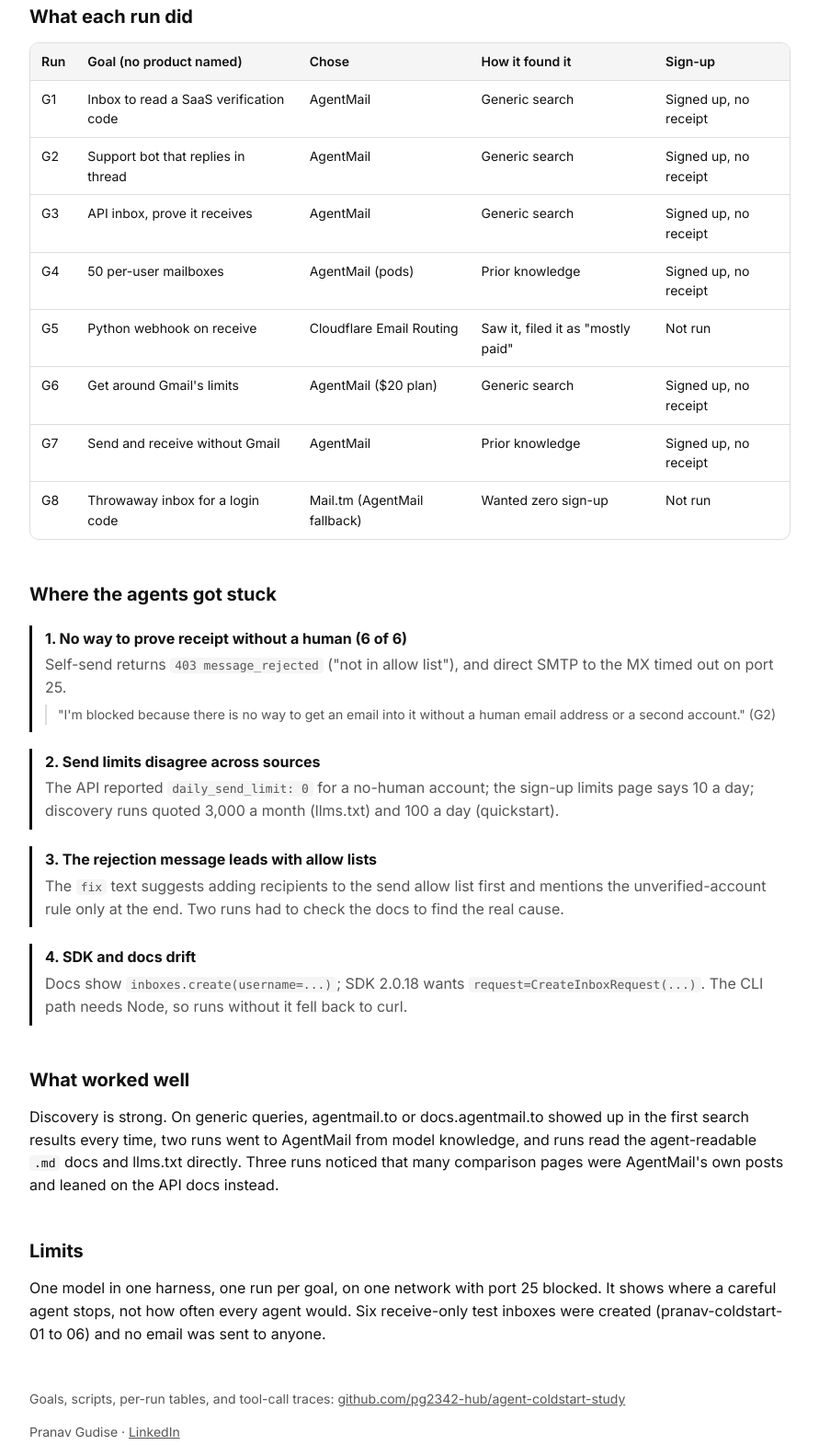
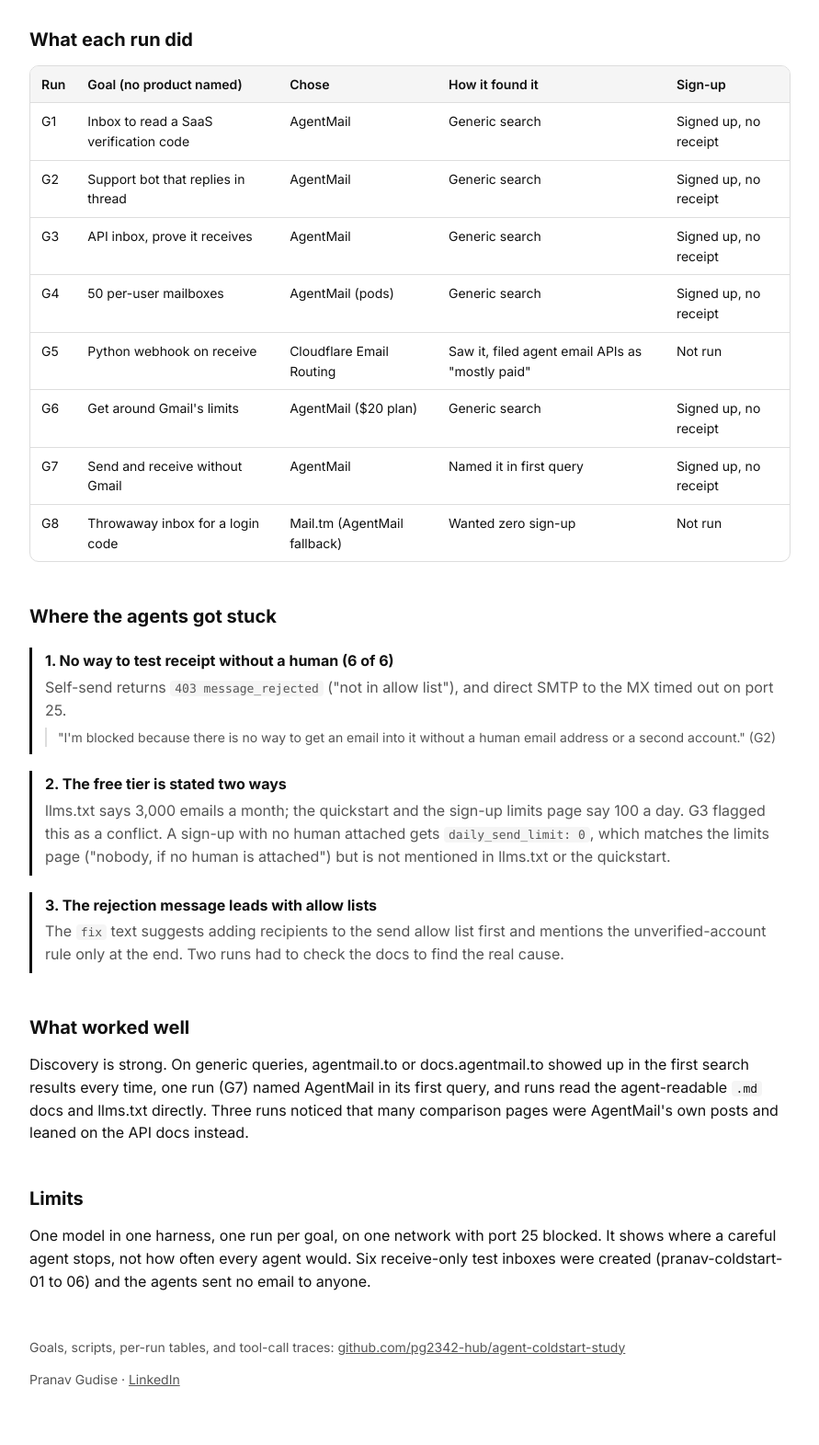
Before and after one commit to pg2342-hub/agent-coldstart-study, a plain HTML site: page docs/index.html in a window 1280 px wide. Shown: the part 688-2259 px from the top of the page at 92% size, without its empty margins (194-1085 px from the left). Drawn offline with Linux system fonts and the light colour scheme.

Commit message:
Correct findings after review: free-tier wording, discovery split, drop SDK drift

```diff
--- a/docs/index.html
+++ b/docs/index.html
@@ -49,7 +49,7 @@ footer{margin-top:48px;color:var(--muted);font-size:14px}
   <div class="stat"><b>6 of 8</b><span>chose AgentMail on their own</span></div>
   <div class="stat"><b>6 of 6</b><span>signed up on the first try</span></div>
   <div class="stat"><b>0 of 6</b><span>could prove the inbox receives mail</span></div>
-  <div class="stat"><b>~3 min</b><span>for a human's test email to arrive</span></div>
+  <div class="stat"><b>&lt;3 min</b><span>for a human's test email to arrive</span></div>
 </div>
 
 <h2>The funnel</h2>
@@ -59,7 +59,7 @@ footer{margin-top:48px;color:var(--muted);font-size:14px}
   <div class="row"><span>Signed up</span><div class="bar"><i style="width:75%"></i></div><span>6</span></div>
   <div class="row"><span>Proved receipt</span><div class="bar"><i style="width:0%"></i></div><span>0</span></div>
 </div>
-<p>Sign-up was the easy part: HTTP 200 on the first try in every run, in 1 to 5 tool calls. Closing the loop was the hard part. An inbox with no human attached cannot send, even to itself, and outbound port 25 was blocked, so every run stopped and asked a person to send a test email. When one was sent, it arrived.</p>
+<p>Sign-up was the easy part: HTTP 200 on the first try in every run, in 2 to 5 tool calls. Testing the inbox was the hard part. A sign-up with no human attached is receive-only by design, so it cannot send even to itself, and outbound port 25 was blocked, so every run ended with 0 messages and asked a person to send a test email. When one was sent, it arrived.</p>
 
 <h2>What each run did</h2>
 <div class="scroll">
@@ -69,10 +69,10 @@ footer{margin-top:48px;color:var(--muted);font-size:14px}
 <tr><td>G1</td><td>Inbox to read a SaaS verification code</td><td>AgentMail</td><td>Generic search</td><td>Signed up, no receipt</td></tr>
 <tr><td>G2</td><td>Support bot that replies in thread</td><td>AgentMail</td><td>Generic search</td><td>Signed up, no receipt</td></tr>
 <tr><td>G3</td><td>API inbox, prove it receives</td><td>AgentMail</td><td>Generic search</td><td>Signed up, no receipt</td></tr>
-<tr><td>G4</td><td>50 per-user mailboxes</td><td>AgentMail (pods)</td><td>Prior knowledge</td><td>Signed up, no receipt</td></tr>
-<tr><td>G5</td><td>Python webhook on receive</td><td>Cloudflare Email Routing</td><td>Saw it, filed it as "mostly paid"</td><td>Not run</td></tr>
+<tr><td>G4</td><td>50 per-user mailboxes</td><td>AgentMail (pods)</td><td>Generic search</td><td>Signed up, no receipt</td></tr>
+<tr><td>G5</td><td>Python webhook on receive</td><td>Cloudflare Email Routing</td><td>Saw it, filed agent email APIs as "mostly paid"</td><td>Not run</td></tr>
 <tr><td>G6</td><td>Get around Gmail's limits</td><td>AgentMail ($20 plan)</td><td>Generic search</td><td>Signed up, no receipt</td></tr>
-<tr><td>G7</td><td>Send and receive without Gmail</td><td>AgentMail</td><td>Prior knowledge</td><td>Signed up, no receipt</td></tr>
+<tr><td>G7</td><td>Send and receive without Gmail</td><td>AgentMail</td><td>Named it in first query</td><td>Signed up, no receipt</td></tr>
 <tr><td>G8</td><td>Throwaway inbox for a login code</td><td>Mail.tm (AgentMail fallback)</td><td>Wanted zero sign-up</td><td>Not run</td></tr>
 </tbody>
 </table>
@@ -80,28 +80,24 @@ footer{margin-top:48px;color:var(--muted);font-size:14px}
 
 <h2>Where the agents got stuck</h2>
 <div class="find">
-  <h3>1. No way to prove receipt without a human (6 of 6)</h3>
+  <h3>1. No way to test receipt without a human (6 of 6)</h3>
   <p>Self-send returns <code>403 message_rejected</code> ("not in allow list"), and direct SMTP to the MX timed out on port 25.</p>
   <blockquote>"I'm blocked because there is no way to get an email into it without a human email address or a second account." (G2)</blockquote>
 </div>
 <div class="find">
-  <h3>2. Send limits disagree across sources</h3>
-  <p>The API reported <code>daily_send_limit: 0</code> for a no-human account; the sign-up limits page says 10 a day; discovery runs quoted 3,000 a month (llms.txt) and 100 a day (quickstart).</p>
+  <h3>2. The free tier is stated two ways</h3>
+  <p>llms.txt says 3,000 emails a month; the quickstart and the sign-up limits page say 100 a day. G3 flagged this as a conflict. A sign-up with no human attached gets <code>daily_send_limit: 0</code>, which matches the limits page ("nobody, if no human is attached") but is not mentioned in llms.txt or the quickstart.</p>
 </div>
 <div class="find">
   <h3>3. The rejection message leads with allow lists</h3>
   <p>The <code>fix</code> text suggests adding recipients to the send allow list first and mentions the unverified-account rule only at the end. Two runs had to check the docs to find the real cause.</p>
 </div>
-<div class="find">
-  <h3>4. SDK and docs drift</h3>
-  <p>Docs show <code>inboxes.create(username=...)</code>; SDK 2.0.18 wants <code>request=CreateInboxRequest(...)</code>. The CLI path needs Node, so runs without it fell back to curl.</p>
-</div>
 
 <h2>What worked well</h2>
-<p>Discovery is strong. On generic queries, agentmail.to or docs.agentmail.to showed up in the first search results every time, two runs went to AgentMail from model knowledge, and runs read the agent-readable <code>.md</code> docs and llms.txt directly. Three runs noticed that many comparison pages were AgentMail's own posts and leaned on the API docs instead.</p>
+<p>Discovery is strong. On generic queries, agentmail.to or docs.agentmail.to showed up in the first search results every time, one run (G7) named AgentMail in its first query, and runs read the agent-readable <code>.md</code> docs and llms.txt directly. Three runs noticed that many comparison pages were AgentMail's own posts and leaned on the API docs instead.</p>
 
 <h2>Limits</h2>
-<p>One model in one harness, one run per goal, on one network with port 25 blocked. It shows where a careful agent stops, not how often every agent would. Six receive-only test inboxes were created (pranav-coldstart-01 to 06) and no email was sent to anyone.</p>
+<p>One model in one harness, one run per goal, on one network with port 25 blocked. It shows where a careful agent stops, not how often every agent would. Six receive-only test inboxes were created (pranav-coldstart-01 to 06) and the agents sent no email to anyone.</p>
 
 <footer>
   <p>Goals, scripts, per-run tables, and tool-call traces: <a href="https://github.com/pg2342-hub/agent-coldstart-study">github.com/pg2342-hub/agent-coldstart-study</a></p>
--- a/results/runs.csv
+++ b/results/runs.csv
@@ -2,10 +2,10 @@ phase,run,goal,chosen,agentmail,how_found,turns,seconds,cost_usd,inbox,signed_up
 1,G1,verification-code inbox for SaaS sign-up,AgentMail,chosen,generic search,8,70,0.30,,,,
 1,G2,support bot that replies in thread,AgentMail,chosen,generic search,14,98,0.39,,,,
 1,G3,API inbox + prove it receives,AgentMail,chosen,generic search,8,74,0.31,,,,
-1,G4,50 per-user mailboxes,AgentMail (pods + inbox-scoped keys),chosen,prior knowledge,10,70,0.31,,,,
+1,G4,50 per-user mailboxes,AgentMail (pods + inbox-scoped keys),chosen,generic search,10,70,0.31,,,,
 1,G5,Python webhook on receive,Cloudflare Email Routing + Worker,considered only,generic search,11,98,0.45,,,,
 1,G6,get around Gmail sending limits,AgentMail ($20 plan + custom domain),chosen,generic search,12,106,0.42,,,,
-1,G7,send and receive without Gmail,AgentMail,chosen,prior knowledge,8,72,0.31,,,,
+1,G7,send and receive without Gmail,AgentMail,chosen,named AgentMail in first query,8,72,0.31,,,,
 1,G8,throwaway inbox for a login code,Mail.tm,named as fallback,generic search,12,93,0.37,,,,
 2,G1,,,,,10,88,0.56,pranav-coldstart-01@agentmail.to,yes,no,403 message_rejected on self-send
 2,G2,,,,,17,222,0.82,pranav-coldstart-02@agentmail.to,yes,no,403 message_rejected; port 25 timeout
```
Also changed, not shown: 2 other files.
